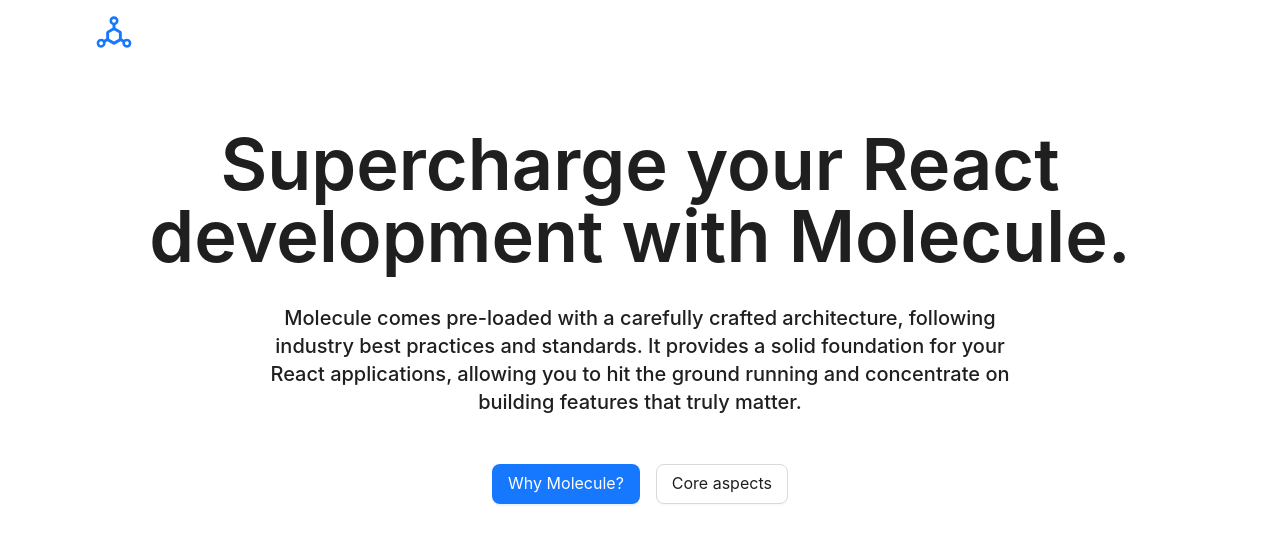
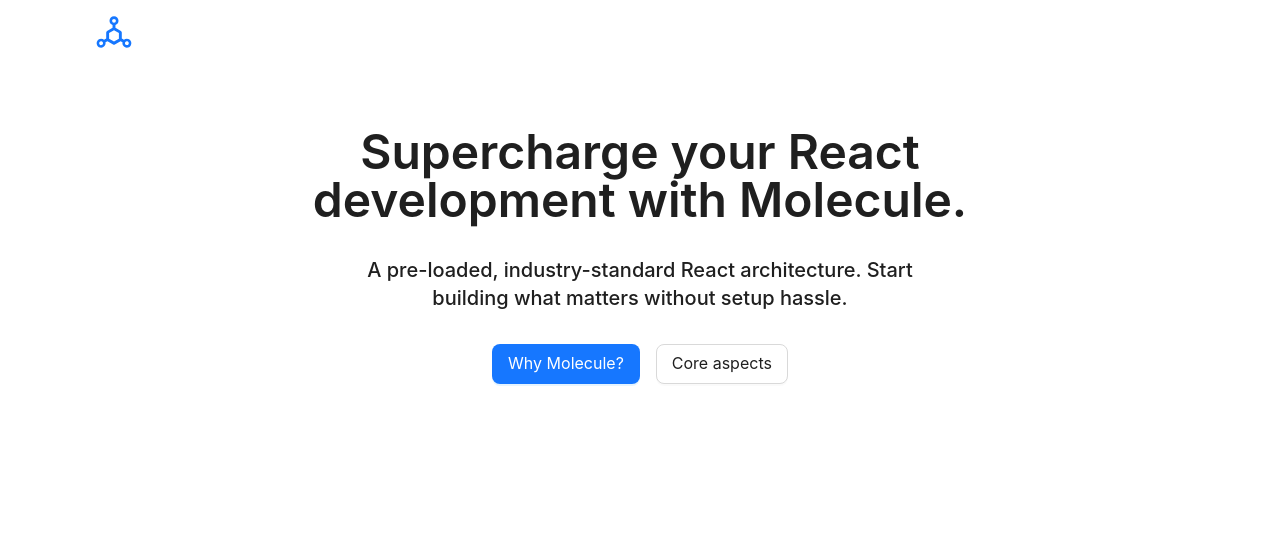
Before and after one commit to joaoprocopio/duly, a React (Vite) app: page / in a window 1280 px wide. Shown: the top 544 px of the page. Built offline with nearby package versions, Linux system fonts and the light colour scheme.

Commit message:
landing simpler

```diff
--- a/src/pages/LandingPage/index.tsx
+++ b/src/pages/LandingPage/index.tsx
@@ -5,16 +5,14 @@ const { Title } = Typography
 export function LandingPage() {
   return (
     <div className="text-center">
-      <Title className="mx-auto my-8 max-w-5xl text-7xl font-semibold">
+      <Title className="mx-auto my-8 max-w-3xl text-5xl">
         Supercharge your React development with Molecule.
       </Title>
       <Title
         level={2}
-        className="mx-auto mb-12 mt-0 max-w-3xl text-xl font-medium">
-        Molecule comes pre-loaded with a carefully crafted architecture,
-        following industry best practices and standards. It provides a solid
-        foundation for your React applications, allowing you to hit the ground
-        running and concentrate on building features that truly matter.
+        className="mx-auto mb-8 mt-0 max-w-xl text-xl font-medium">
+        A pre-loaded, industry-standard React architecture. Start building what
+        matters without setup hassle.
       </Title>
       <div>
         <Button className="mr-4" type="primary" size="large">
```
